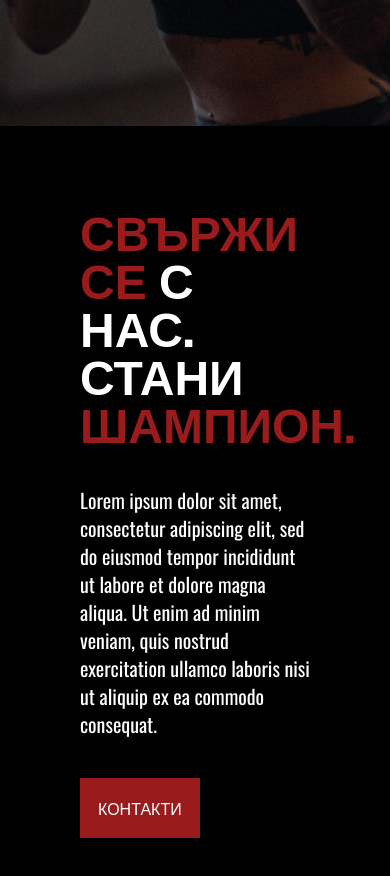
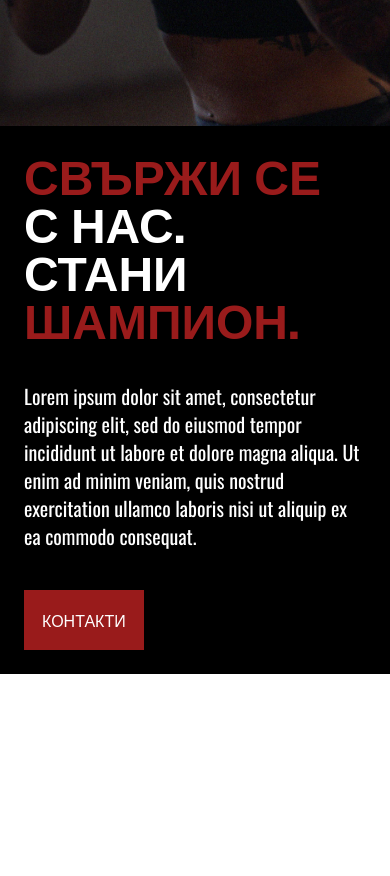
Before and after one commit to HristoBogdanov/kentavar, a Next.js app: page / in a window 390 px wide. Shown: the part 7420-8296 px from the top of the page. After the commit the page ends 8094 px from the top, so only its background shows below. Built offline with nearby package versions, Linux system fonts and the light colour scheme.

Commit message:
fix padding on contact us page

```diff
--- a/components/contactUsSection.tsx
+++ b/components/contactUsSection.tsx
@@ -7,7 +7,7 @@ export default function ContactUsSection() {
         style={{ backgroundImage: `url('hero1.jpg')` }}
         className="z-0 h-full min-h-[500px] w-full bg-cover bg-center"
       ></div>
-      <div className="flex flex-col justify-center gap-10 p-20 lg:p-40 bg-black text-white">
+      <div className="flex flex-col justify-center gap-10 p-6 md:p-14 lg:p-20 xl:p-40 bg-black text-white">
         <div className="flex flex-col ">
           <h1 className="uppercase text-5xl font-black">
             <span className="text-red-800">свържи се </span>с нас.
```
